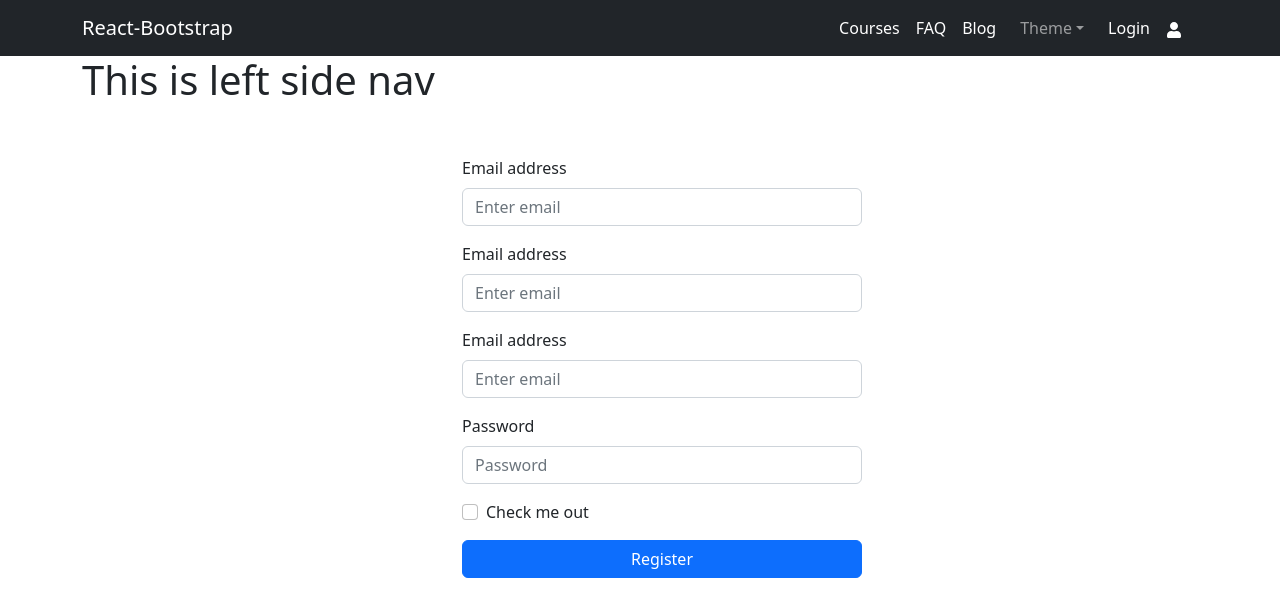
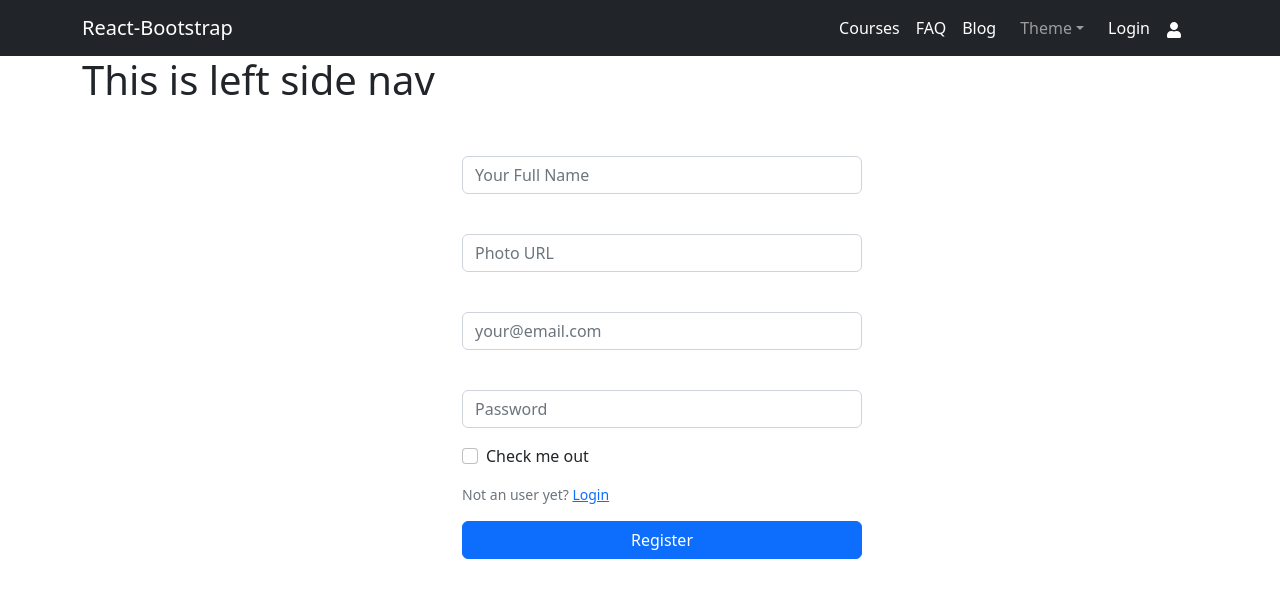
Before and after one commit to ShaahFardin/assignment_10_client, a React (Create React App) app: page /registration in a window 1280 px wide. Shown: the top 616 px of the page. Built offline with nearby package versions, Linux system fonts and the light colour scheme; no server answers.

Commit message:
create new user with email and password

```diff
--- a/src/Components/Context/AuthProvider/AuthProvider.js
+++ b/src/Components/Context/AuthProvider/AuthProvider.js
@@ -1,6 +1,6 @@
 import React from 'react';
 import { createContext } from 'react';
-import {getAuth, onAuthStateChanged, signInWithPopup, signOut} from 'firebase/auth'
+import {createUserWithEmailAndPassword, getAuth, onAuthStateChanged, signInWithPopup, signOut} from 'firebase/auth'
 import app from '../../Firebase/Firebase.config';
 import { useState } from 'react';
 import { useEffect } from 'react';
@@ -15,9 +15,15 @@ const AuthProvider = ({children}) => {
     const googleSignIn = (provider) =>{
         return signInWithPopup(auth, provider);
     }
+    // logout
     const logout = () =>{
         return signOut(auth);
     }
+    // create new user with email and pass
+    const createNewUser = (email, password) =>{
+        return createUserWithEmailAndPassword(auth, email, password);
+    }
+    // login with email and apss
     useEffect(()=>{
        const unsubscribe = onAuthStateChanged(auth, currentUser=>{
             console.log(currentUser);
@@ -25,7 +31,7 @@ const AuthProvider = ({children}) => {
         });
         return unsubscribe;
     },[]);
-    const authInfo = { user, googleSignIn, logout };
+    const authInfo = { user, googleSignIn, logout, createNewUser };
     return (
         <AuthContext.Provider value={authInfo}>
             {children}
--- a/src/Components/Shared/Header/Login.js
+++ b/src/Components/Shared/Header/Login.js
@@ -31,7 +31,7 @@ const Login = () => {
         marginTop: "100px",
       }}
     >
-      <Form>
+      <Form className="align-items-center">
         <Form.Group className="mb-3" controlId="formBasicEmail">
           <Form.Control type="email" name="email" placeholder="Enter email" />
         </Form.Group>
--- a/src/Components/Shared/Header/Registratioin.js
+++ b/src/Components/Shared/Header/Registratioin.js
@@ -1,8 +1,31 @@
 import React from 'react';
+import { useContext } from 'react';
 import Button from "react-bootstrap/Button";
 import Form from "react-bootstrap/Form";
+import { Link } from 'react-router-dom';
+import { AuthContext } from '../../Context/AuthProvider/AuthProvider';
 
 const Registratioin = () => {
+    const {createNewUser} = useContext(AuthContext);
+    const handleRegister = (event) =>{
+        event.preventDefault();
+        const form = event.target;
+        const name = form.name.value;
+        const email = form.email.value;
+        const photoURL = form.photoURL.value;
+        const password = form.password.value;
+        console.log(name, photoURL,email, password);
+
+        createNewUser(email, password)
+        .then((result)=>{
+            const user = result.user;
+            console.log(user);
+            form.reset();
+        })
+        .catch((error)=>{
+            console.error(error);
+        })
+    }
     return (
       <div
         style={{
@@ -10,27 +33,43 @@ const Registratioin = () => {
           marginTop: "100px",
         }}
       >
-        <Form>
+        <Form onSubmit={handleRegister}>
           <Form.Group className="mb-3" controlId="formBasicEmail">
-            <Form.Label>Email address</Form.Label>
-            <Form.Control type="email" placeholder="Enter email" />
+            <Form.Control
+              name="name"
+              type="text"
+              placeholder="Your Full Name"
+            />
           </Form.Group>
           <Form.Group className="mb-3" controlId="formBasicEmail">
-            <Form.Label>Email address</Form.Label>
-            <Form.Control type="email" placeholder="Enter email" />
+            <Form.Label></Form.Label>
+            <Form.Control name="photoURL" type="text" placeholder="Photo URL" />
           </Form.Group>
           <Form.Group className="mb-3" controlId="formBasicEmail">
-            <Form.Label>Email address</Form.Label>
-            <Form.Control type="email" placeholder="Enter email" />
+            <Form.Label></Form.Label>
+            <Form.Control
+              name="email"
+              type="email"
+              placeholder="your@email.com"
+            />
           </Form.Group>
 
           <Form.Group className="mb-3" controlId="formBasicPassword">
-            <Form.Label>Password</Form.Label>
-            <Form.Control type="password" placeholder="Password" />
+            <Form.Label></Form.Label>
+            <Form.Control
+              name="password"
+              type="password"
+              placeholder="Password"
+            />
           </Form.Group>
           <Form.Group className="mb-3" controlId="formBasicCheckbox">
             <Form.Check type="checkbox" label="Check me out" />
           </Form.Group>
+          <Form.Text className="text-muted  mb-3">
+            <p>
+              Not an user yet? <Link to="/login">Login</Link>
+            </p>
+          </Form.Text>
           <Button variant="primary" type="submit" style={{ width: "400px" }}>
             Register
           </Button>
```
